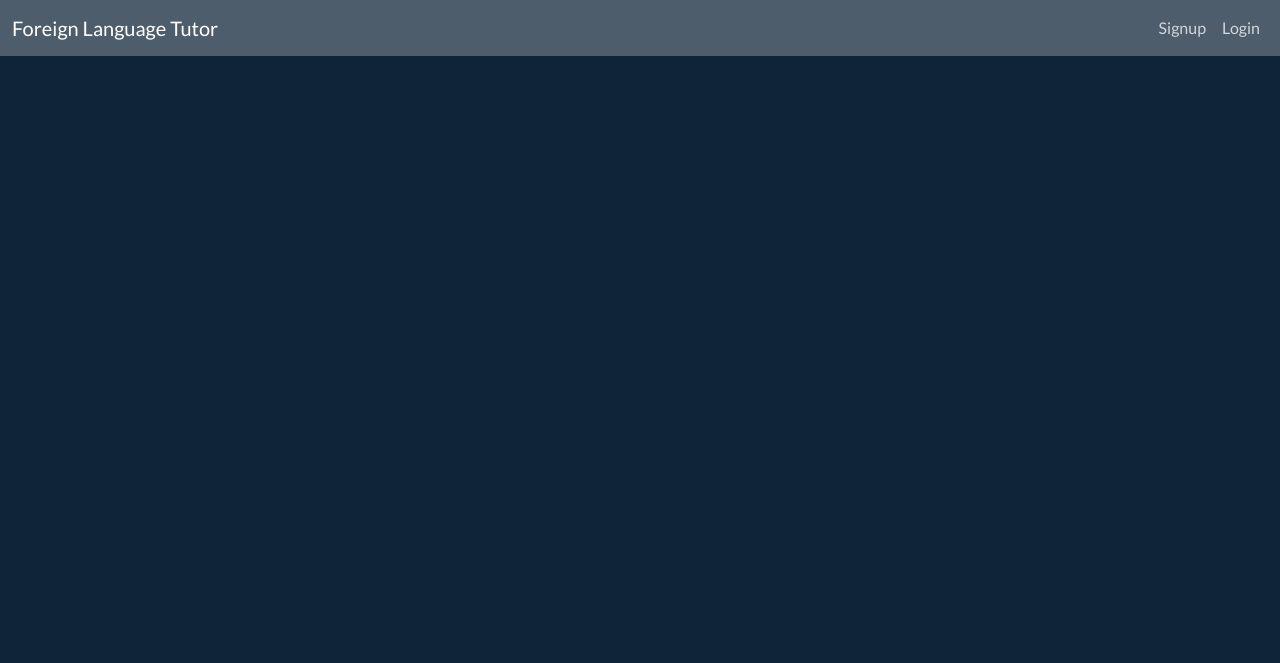
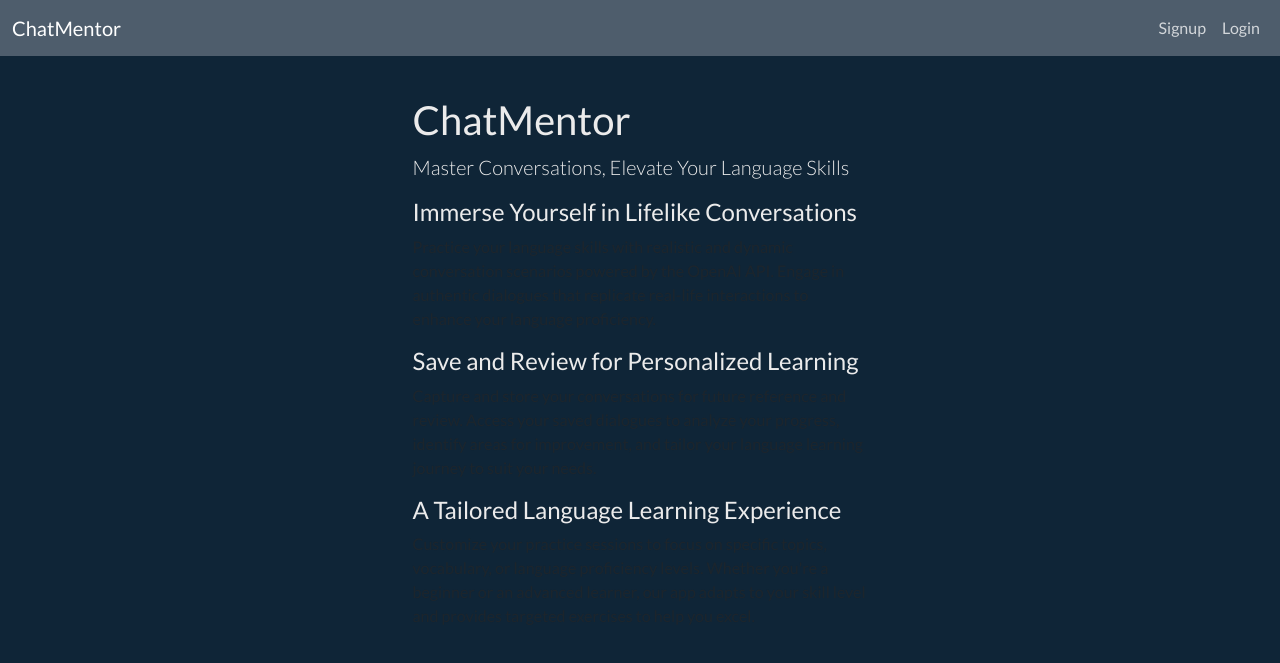
Before and after one commit to Beebops/Capstone-1-Language-Tutor-Chatbot, a Flask app: page / in a window 1280 px wide. Shown: the top 663 px of the page. Run offline with Flask 3, Linux system fonts and the light colour scheme; some libraries are stand-ins or nearby versions.

Commit message:
renamed home to new_chat route, added copy to index page

```diff
--- a/app.py
+++ b/app.py
@@ -24,9 +24,6 @@ from forms import (
     registration_form,
     new_chat_form,
     title_chat_form,
-    language_filter_form,
-    # chat_title_filter_form,
-    # order_filter_form,
 )
 from models import db, connect_db, User, Chat, Message
 
@@ -54,7 +51,7 @@ def load_user(user_id):
 
 @app.route("/home", methods=["GET", "POST"])
 @login_required
-def home():
+def new_chat():
     """Displays user's home page with form to create a new chat"""
     form = new_chat_form()
 
@@ -66,7 +63,7 @@ def home():
 
         return redirect(url_for("chat_page", chat_id=chat.id, form=form))
 
-    return render_template("user_home.html", form=form)
+    return render_template("new_chat.html", form=form)
 
 
 @app.route("/chats/<int:user_id>")
@@ -93,36 +90,6 @@ def edit(chat_id):
         return redirect(url_for("display_chats", user_id=current_user.id))
 
     return render_template("chat_title.html", form=form)
-
-
-@app.route("/<int:user_id>/chats")
-@login_required
-def filter_chats(user_id):
-    """Shows forms to filter chats"""
-    language_form = language_filter_form()
-    order_form = order_filter_form()
-
-    user = User.query.get(user_id)
-    chats = user.chats
-
-    if language_form.validate_on_submit():
-        language = language_form.language.data
-        chats = chats.filter(Chat.language.ilike(f"%{language}%"))
-
-    if order_form.validate_on_submit():
-        order = order_form.order.data
-        if order == "created_at":
-            chats = chats.order_by(Chat.created_at.desc())
-        elif order == "title":
-            chats = chats.order_by(Chat.chat_title.asc())
-
-    return render_template(
-        "chat_filters.html",
-        chats=chats,
-        user=user,
-        language_form=language_form,
-        order_form=order_form,
-    )
 
 
 @app.route("/chats/delete/<int:chat_id>", methods=["POST"])
@@ -196,8 +163,8 @@ def signup_user():
         db.session.commit()
 
         login_user(user)
-        flash("You are now logged in!", "success")
-        return redirect(url_for("home"))
+
+        return redirect(url_for("index"))
 
     return render_template("signup.html", form=form)
 
@@ -214,8 +181,7 @@ def login():
         if not user:
             flash("Invalid username or password", "danger")
 
-        flash("You are now logged in!", "success")
-        return redirect("/home")
+        return redirect("/")
 
     return render_template("login.html", form=form)
 
--- a/openaiapi.py
+++ b/openaiapi.py
@@ -9,7 +9,7 @@ def generate_chat_response(prompt, language, language_level):
     messages.append(
         {
             "role": "system",
-            "content": f"You are a {language} language tutor. Answer only in colloquial {language} at CEFR(Common European Framework of Reference) level {language_level}.",
+            "content": f"You are a helpful {language} language tutor. Answer only in colloquial {language} at CEFR(Common European Framework of Reference) level {language_level}.",
         }
     )
 
--- a/static/chatList.js
+++ b/static/chatList.js
@@ -46,8 +46,8 @@ $('#sortAscending').click(function () {
 
   // Toggle the sort order for the next click
   if (sortOrder === 'asc') {
-    $(this).data('sort-order', 'desc').text('Toggle Oldest to Newest Chats')
+    $(this).data('sort-order', 'desc').text('Toggle Newest to Oldest Chats')
   } else {
-    $(this).data('sort-order', 'asc').text('Toggle Newest to Oldest Chats')
+    $(this).data('sort-order', 'asc').text('Toggle Oldest to Newest Chats')
   }
 })
--- a/templates/base.html
+++ b/templates/base.html
@@ -28,7 +28,7 @@
     <header>
       <nav class="navbar navbar-expand-md navbar-dark fixed-top bg-secondary">
         <div class="container-fluid d-flex align-items-center">
-          <a class="navbar-brand" href="/">Foreign Language Tutor</a>
+          <a class="navbar-brand" href="#">ChatMentor</a>
 
           <button
             class="navbar-toggler"
@@ -49,20 +49,21 @@
             <ul class="navbar-nav">
               {% if current_user.is_authenticated %}
               <li class="nav-item">
+                <a class="nav-link" href="{{ url_for('new_chat') }}"
+                  >New Chat</a
+                >
+              </li>
+              <li class="nav-item">
                 <a
                   class="nav-link"
                   href="{{ url_for('display_chats', user_id=current_user.id) }}"
-                  >Chats</a
+                  >Saved Chats</a
                 >
               </li>
               <li class="nav-item">
                 <a class="nav-link" href="{{ url_for('logout') }}">Logout</a>
               </li>
-              <li class="nav-item">
-                <a class="nav-link" href="{{ url_for('home') }}"
-                  ><i class="fa-solid fa-house fa-lg icon"></i
-                ></a>
-              </li>
+
               {% else %}
               <li class="nav-item">
                 <a class="nav-link" href="{{ url_for('signup_user') }}"
--- a/templates/index.html
+++ b/templates/index.html
@@ -7,10 +7,52 @@ content %}
       <p class="text-success bg-dark border border-success border-1">
         {{ msg }}
       </p>
-      {% endfor %} {% if current_user.is_authenticated %}
-      <p>Welcome {{ current_user.username }}!</p>
-      <p>Ready to start practicing your conversation skills?</p>
-      <a href="{{ url_for('home') }}" class="btn btn-primary">New Chat</a>
+      {% endfor %}{% if current_user.is_authenticated %}
+      <h2 class="text-center mb-4">Welcome {{ current_user.username }}!</h2>
+
+      <a href="{{ url_for('new_chat') }}" class="btn btn-success mb-3"
+        >Start a New Conversation</a
+      >
+
+      {% if current_user.chats %}
+      <a
+        href="{{ url_for('display_chats', user_id=current_user.id) }}"
+        class="btn btn-primary"
+        >View Existing Conversations</a
+      >
+      {% endif %} {% else %}
+
+
+
+            <h1 class="">ChatMentor</h1>
+            <p class="lead mb-3">Master Conversations, Elevate Your Language Skills</p>
+            <h4>Immerse Yourself in Lifelike Conversations</h4>
+              <p class="text-body-secondary">
+                Practice your
+                language skills with realistic and dynamic conversation
+                scenarios powered by the OpenAI API. Engage in authentic
+                dialogues that replicate real-life interactions to enhance your
+                language proficiency.
+              </p>
+              <h4>Save and Review for Personalized Learning</h4>
+              <p class="text-body-secondary">Capture and store your
+                conversations for future reference and review. Access your saved
+                dialogues to analyze your progress, identify areas for
+                improvement, and tailor your language learning journey to suit
+                your needs.</p>
+              <h4>A Tailored Language Learning Experience</h4>
+              <p class="text-body-secondary">
+                Customize your practice
+                sessions to focus on specific topics, vocabulary, or language
+                proficiency levels. Whether you're a beginner or an advanced
+                learner, our app adapts to your skill level and provides
+                targeted exercises to help you excel.
+              </p>
+            </div>
+          </div>
+        </div>
+      </div>
+
       {% endif %}
     </div>
   </div>
--- a/templates/user_home.html
+++ b/templates/new_chat.html
@@ -7,7 +7,7 @@ content %}
           <h2>New Chat</h2>
           {% for msg in get_flashed_messages() %}
     <p class="text-success bg-dark border border-success border-1">{{ msg }}</p>{% endfor %}
-          <form method="POST" action="{{ url_for('home') }}">
+          <form method="POST" action="{{ url_for('new_chat') }}">
             {{ form.hidden_tag() }}
             <div class="form-group">
               {{ form.language.label(class="form-label") }} {{
```
Also changed, not shown: forms.py (+0 -19 lines), static/app.js (+4 -4 lines), templates/chat.html (+8 -4 lines), templates/chat_filters.html (deleted, +0 -68 lines), templates/chat_list.html (+8 -5 lines).
